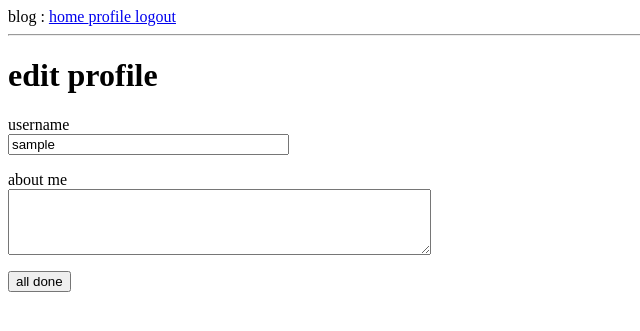
After one commit to tomsmoker/blog_dev, a Flask app: page /edit_profile in a window 1280 px wide. The commit adds this page. Shown: the top 331 px of the page, without its empty margins (0-640 px from the left). Run offline with Flask 2, Linux system fonts and the light colour scheme; the visitor is signed in with stand-in values (Sample User, id 1); data comes from the database, SQL or seed files in the repository; both versions use the stored data as it was after the commit.

Commit message:
Working user page and avatars

```diff
--- a/app/forms.py
+++ b/app/forms.py
@@ -1,6 +1,6 @@
 from flask_wtf          import FlaskForm
-from wtforms            import StringField, PasswordField, BooleanField, SubmitField
-from wtforms.validators import DataRequired, ValidationError, Email, EqualTo
+from wtforms            import StringField, PasswordField, BooleanField, SubmitField, TextAreaField
+from wtforms.validators import DataRequired, ValidationError, Email, EqualTo , Length
 from app.models         import User
 
 class LoginForm(FlaskForm):
@@ -33,3 +33,10 @@ class RegistrationForm(FlaskForm):
 
         if user is not None:
             raise ValidationError("this email is already in our system")
+
+class EditProfileForm(FlaskForm):
+
+    username = StringField('username',   validators = [DataRequired()])
+    about_me = TextAreaField('about me', validators = [Length(min = 0, max = 128)])
+
+    submit = SubmitField('all done')
--- a/app/models.py
+++ b/app/models.py
@@ -2,6 +2,7 @@ from datetime          import datetime
 from app               import db, login
 from werkzeug.security import generate_password_hash, check_password_hash
 from flask_login       import UserMixin
+from hashlib           import md5
 
 @login.user_loader
 def load_user(id):
@@ -12,6 +13,9 @@ class User(UserMixin, db.Model):
     id       = db.Column(db.Integer, primary_key = True)
     username = db.Column(db.String(64),  index = True, unique = True)
     email    = db.Column(db.String(128), index = True, unique = True)
+    about_me = db.Column(db.String(128))
+
+    last_seen = db.Column(db.DateTime, default = datetime.utcnow)
 
     password_hash = db.Column(db.String(128))
 
@@ -26,6 +30,12 @@ class User(UserMixin, db.Model):
     def check_password(self, password):
         return check_password_hash(self.password_hash, password)
 
+    def avatar(self, size):
+
+        digest = md5(self.email.lower().encode('utf-8')).hexdigest()
+
+        return 'https://www.gravatar.com/avatar/{}?d=identicon&s={}'.format(digest, size)
+
 class Post(db.Model):
 
     id   = db.Column(db.Integer, primary_key = True)
--- a/app/routes.py
+++ b/app/routes.py
@@ -1,9 +1,19 @@
+from datetime      import datetime
 from flask         import render_template, flash, redirect, url_for, request
 from app           import app, db
-from app.forms     import LoginForm, RegistrationForm
+from app.forms     import LoginForm, RegistrationForm, EditProfileForm
 from flask_login   import current_user, login_user, logout_user, login_required
 from app.models    import User
 from werkzeug.urls import url_parse
+
+@app.before_request
+def before_request():
+
+    if current_user.is_authenticated:
+
+        current_user.last_seen = datetime.utcnow()
+
+        db.session.commit()
 
 @app.route('/')
 @app.route('/index')
@@ -80,3 +90,40 @@ def register():
         return redirect(url_for('login'))
 
     return render_template('register.html', title = 'register', form = form)
+
+@app.route('/user/<username>')
+@login_required
+def user(username):
+
+    user = User.query.filter_by(username = username).first_or_404()
+
+    posts = [
+        {'author': user, 'body': 'test post 1'},
+        {'author': user, 'body': 'test post 2'}
+    ]
+
+    return render_template('user.html', user = user, posts = posts)
+
+@app.route('/edit_profile', methods = ['GET', 'POST'])
+@login_required
+def edit_profile():
+
+    form = EditProfileForm()
+
+    if form.validate_on_submit():
+
+        current_user.username = form.username.data
+        current_user.about_me = form.about_me.data
+
+        db.session.commit()
+
+        flash('done. changed.')
+
+        return redirect(url_for('edit_profile'))
+
+    elif request.method == 'GET':
+
+        form.username.data = current_user.username
+        form.about_me.data = current_user.about_me
+
+    return render_template('edit_profile.html', title = 'edit profile', form = form)
--- /dev/null
+++ b/app/templates/_post.html
@@ -0,0 +1,6 @@
+<table>
+    <tr valign = 'top'>
+        <td><img src = "{{ user.avatar(36) }}"></td>
+        <td>{{ post.author.username }} says: <br> {{ post.body }} </td>
+    </tr>
+</table>
--- a/app/templates/base.html
+++ b/app/templates/base.html
@@ -13,6 +13,7 @@
             {% if current_user.is_anonymous %}
             <a href = "{{ url_for('login') }}">  login  </a>
             {% else %}
+            <a href = "{{ url_for('user', username = current_user.username) }}"> profile </a>
             <a href = "{{ url_for('logout') }}"> logout </a>
             {% endif %}
         </div>
--- /dev/null
+++ b/app/templates/edit_profile.html
@@ -0,0 +1,31 @@
+{% extends "base.html" %}
+
+{% block content %}
+
+    <h1>edit profile</h1>
+
+    <form action="" method="post">
+
+        {{ form.hidden_tag() }}
+
+        <p>
+            {{ form.username.label }}<br>
+            {{ form.username(size = 32) }}<br>
+            {% for error in form.username.errors %}
+            <span style="color: blue;">[{{ error }}]</span>
+            {% endfor %}
+        </p>
+
+        <p>
+            {{ form.about_me.label }}<br>
+            {{ form.about_me(cols = 50, rows = 4) }}<br>
+            {% for error in form.about_me.errors %}
+            <span style="color: blue;">[{{ error }}]</span>
+            {% endfor %}
+        </p>
+
+        <p>{{ form.submit() }}</p>
+
+    </form>
+
+{% endblock %}
--- a/app/templates/register.html
+++ b/app/templates/register.html
@@ -20,14 +20,14 @@
         </p>
         <p>
             {{ form.password.label }}<br>
-            {{ form.password(size=32) }}<br>
+            {{ form.password(size = 32) }}<br>
             {% for error in form.password.errors %}
             <span style="color: blue;">[{{ error }}]</span>
             {% endfor %}
         </p>
         <p>
             {{ form.password_again.label }}<br>
-            {{ form.password_again(size=32) }}<br>
+            {{ form.password_again(size = 32) }}<br>
             {% for error in form.password_again.errors %}
             <span style="color: blue;">[{{ error }}]</span>
             {% endfor %}
```
Also changed, not shown: app/templates/user.html (added, +36 -0 lines), migrations/versions/dfefa7c02b80_users_table.py (deleted, +0 -38 lines), migrations/versions/f9c4c785d0a9_posts_table.py (deleted, +0 -37 lines), app.db.
